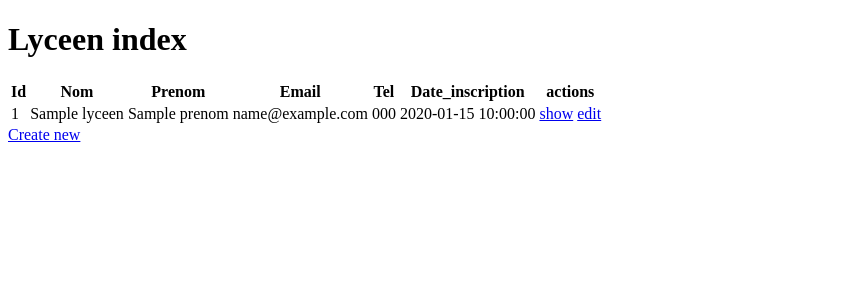
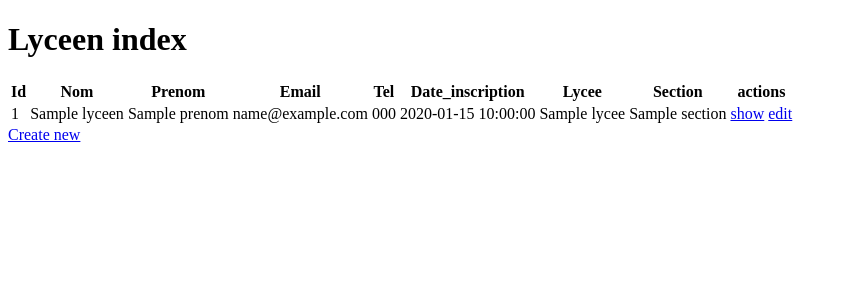
Before and after one commit to Equipe-Solide-Grande-et-Intellectuelle/TP1_Symfony, a Symfony app: template templates/lyceen/index.html.twig in a window 1280 px wide. Shown: the top 300 px of the page, without its empty margins (0-848 px from the left). Run offline with Twig, Linux system fonts and the light colour scheme; the template is opened without the code that fills it: most values are stand-ins (such as "Sample title", 1, 10 or a date in 2020); some libraries are stand-ins or nearby versions.

Commit message:
afficher lycee et section pour lyceen dans l'index remplir les listes déroulantes de lycee et section

```diff
--- a/templates/lyceen/index.html.twig
+++ b/templates/lyceen/index.html.twig
@@ -14,6 +14,8 @@
                 <th>Email</th>
                 <th>Tel</th>
                 <th>Date_inscription</th>
+                <th>Lycee</th>
+                <th>Section</th>
                 <th>actions</th>
             </tr>
         </thead>
@@ -26,6 +28,8 @@
                 <td>{{ lyceen.email }}</td>
                 <td>{{ lyceen.tel }}</td>
                 <td>{{ lyceen.dateInscription ? lyceen.dateInscription|date('Y-m-d H:i:s') : '' }}</td>
+                <td>{{ lyceen.lycee.nom }}</td>
+                <td>{{ lyceen.section.nom }}</td>
                 <td>
                     <a href="{{ path('app_lyceen_show', {'id': lyceen.id}) }}">show</a>
                     <a href="{{ path('app_lyceen_edit', {'id': lyceen.id}) }}">edit</a>
```
Also changed, not shown: src/Form/LyceenType.php (+11 -2 lines).
